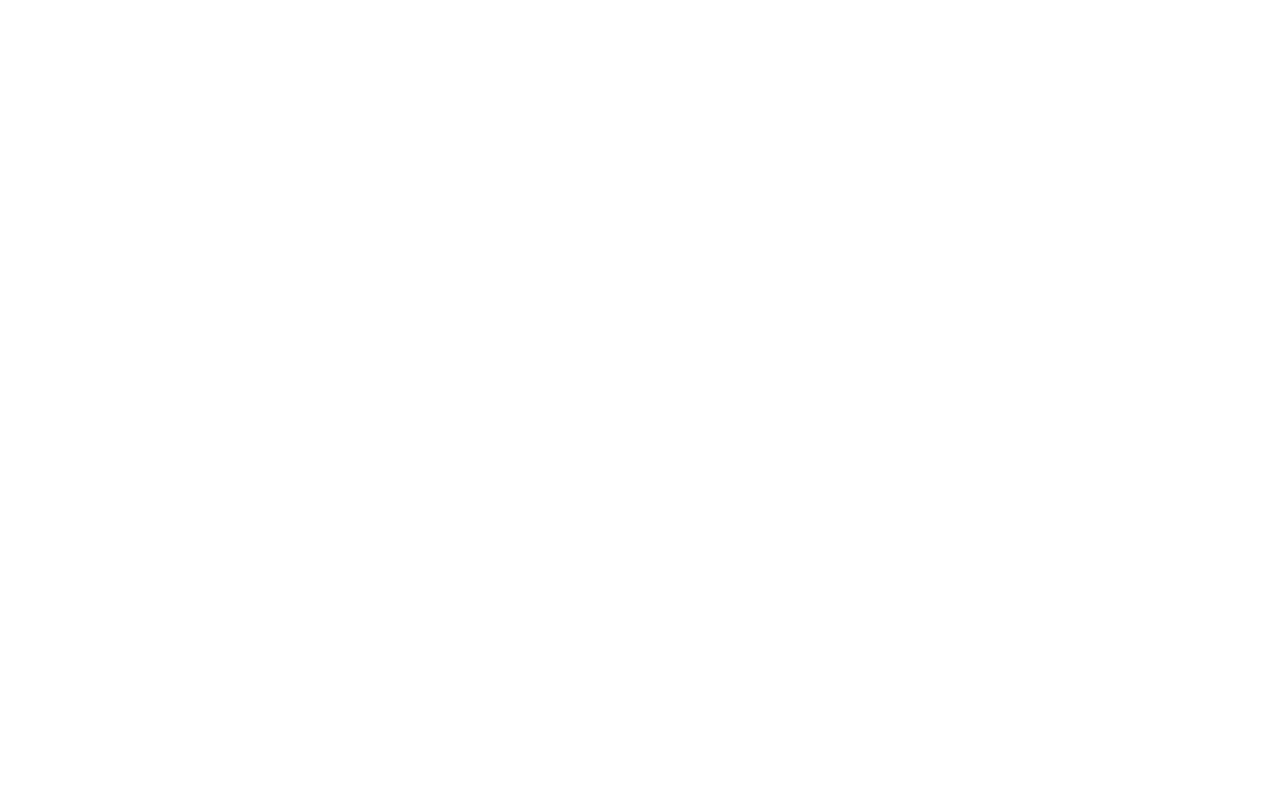
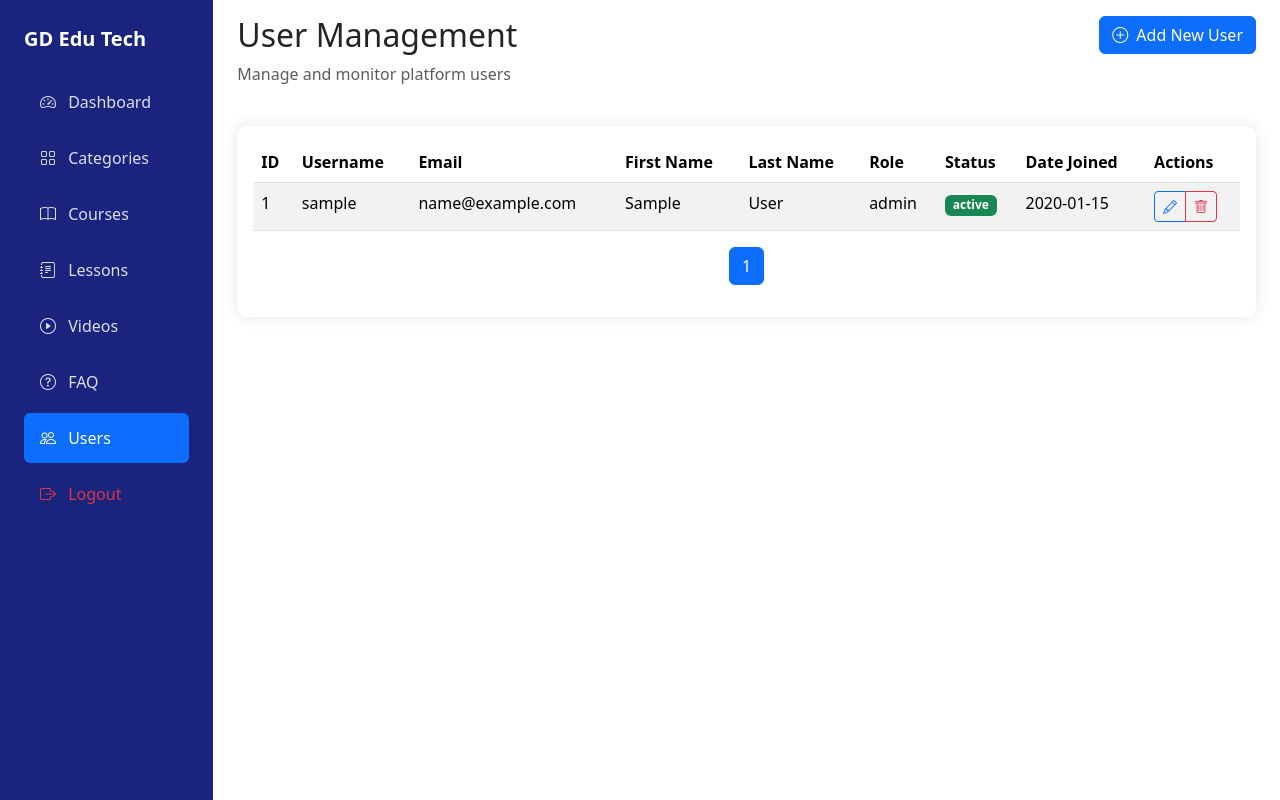
Before and after one commit to azlanajju/GD-Edu-Tech, a PHP site: page /gd-edu-tech/adminPanel/Users/users.php in a window 1280 px wide. Before the commit the page is empty. Run offline with PHP 8.4, Linux system fonts and the light colour scheme; tables that the repository leaves empty hold one stand-in row (values such as "Sample post").

Commit message:
added users.php and delete users functionality

```diff
--- a/adminPanel/Users/users.php
+++ b/adminPanel/Users/users.php
@@ -0,0 +1,211 @@
+<?php
+session_start();
+
+// Database connection
+require_once '../config.php';
+
+// Handle user deletion
+if (isset($_GET['delete']) && isset($_GET['id'])) {
+    $user_id = intval($_GET['id']);
+
+    $query = "DELETE FROM Users WHERE user_id = $user_id";
+    if (mysqli_query($conn, $query)) {
+        $_SESSION['message'] = "User deleted successfully.";
+        $_SESSION['message_type'] = "success";
+    } else {
+        $_SESSION['message'] = "Error deleting user: " . mysqli_error($conn);
+        $_SESSION['message_type'] = "danger";
+    }
+
+    header("Location: users.php");
+    exit();
+}
+
+// Pagination
+$page = isset($_GET['page']) ? intval($_GET['page']) : 1;
+$limit = 10;
+$offset = ($page - 1) * $limit;
+
+// Fetch total number of users
+$total_users_query = mysqli_query($conn, "SELECT COUNT(*) as count FROM Users");
+$total_users_row = mysqli_fetch_assoc($total_users_query);
+$total_users = $total_users_row['count'];
+$total_pages = ceil($total_users / $limit);
+
+// Fetch users with pagination
+$query = "SELECT * FROM Users ORDER BY date_joined DESC LIMIT $limit OFFSET $offset";
+$result = mysqli_query($conn, $query);
+
+// Get admin details from session
+$admin_name = $_SESSION['first_name'] ?? 'Admin';
+?>
+
+<!DOCTYPE html>
+<html lang="en">
+<head>
+    <meta charset="UTF-8">
+    <meta name="viewport" content="width=device-width, initial-scale=1.0">
+    <title>Users Management - GD Edu Tech</title>
+    <link href="https://cdn.jsdelivr.net/npm/bootstrap@5.3.2/dist/css/bootstrap.min.css" rel="stylesheet">
+    <link rel="stylesheet" href="https://cdn.jsdelivr.net/npm/bootstrap-icons@1.11.1/font/bootstrap-icons.css">
+    <link rel="stylesheet" href="../css/style.css">
+</head>
+<body>
+    <div class="container-fluid">
+        <div class="row">
+            <!-- Sidebar -->
+            <div class="col-auto col-md-3 col-xl-2 px-sm-2 px-0 sidebar">
+                <div class="d-flex flex-column align-items-center align-items-sm-start px-3 pt-2 min-vh-100">
+                    <a href="#" class="d-flex align-items-center pb-3 mb-md-1 mt-md-3 me-md-auto text-white text-decoration-none">
+                        <span class="fs-5 fw-bolder">GD Edu Tech</span>
+                    </a>
+                    <ul class="nav nav-pills flex-column mb-sm-auto mb-0 align-items-center align-items-sm-start w-100" id="menu">
+                        <li class="w-100">
+                            <a href="../index.php" class="nav-link">
+                                <i class="bi bi-speedometer2 me-2"></i> Dashboard
+                            </a>
+                        </li>
+                        <li class="w-100">
+                            <a href="categories.php" class="nav-link">
+                                <i class="bi bi-grid me-2"></i> Categories
+                            </a>
+                        </li>
+                        <li class="w-100">
+                            <a href="courses.php" class="nav-link">
+                                <i class="bi bi-book me-2"></i> Courses
+                            </a>
+                        </li>
+                        <li class="w-100">
+                            <a href="lessons.php" class="nav-link">
+                                <i class="bi bi-journal-text me-2"></i> Lessons
+                            </a>
+                        </li>
+                        <li class="w-100">
+                            <a href="videos.php" class="nav-link">
+                                <i class="bi bi-play-circle me-2"></i> Videos
+                            </a>
+                        </li>
+                        <li class="w-100">
+                            <a href="faq.php" class="nav-link">
+                                <i class="bi bi-question-circle me-2"></i> FAQ
+                            </a>
+                        </li>
+                        <li class="w-100">
+                            <a href="users.php" class="nav-link active">
+                                <i class="bi bi-people me-2"></i> Users
+                            </a>
+                        </li>
+                        <li class="w-100 mt-auto">
+                            <a href="logout.php" class="nav-link text-danger">
+                                <i class="bi bi-box-arrow-right me-2"></i> Logout
+                            </a>
+                        </li>
+                    </ul>
+                </div>
+            </div>
+
+            <!-- Main Content -->
+            <div class="col py-3">
+                <div class="container-fluid">
+                    <!-- Header -->
+                    <div class="row mb-4">
+                        <div class="col">
+                            <h2>User Management</h2>
+                            <p class="text-muted">Manage and monitor platform users</p>
+                        </div>
+                        <div class="col-auto">
+                            <a href="add_user.php" class="btn btn-primary">
+                                <i class="bi bi-plus-circle me-2"></i>Add New User
+                            </a>
+                        </div>
+                    </div>
+
+                    <!-- Alert Messages -->
+                    <?php if (isset($_SESSION['message'])): ?>
+                    <div class="alert alert-<?php echo $_SESSION['message_type']; ?> alert-dismissible fade show" role="alert">
+                        <?php
+                        echo htmlspecialchars($_SESSION['message']);
+                        unset($_SESSION['message']);
+                        unset($_SESSION['message_type']);
+                        ?>
+                        <button type="button" class="btn-close" data-bs-dismiss="alert" aria-label="Close"></button>
+                    </div>
+                    <?php endif; ?>
+
+                    <!-- Users Table -->
+                    <div class="card">
+                        <div class="card-body">
+                            <div class="table-responsive">
+                                <table class="table table-striped">
+                                    <thead>
+                                        <tr>
+                                            <th>ID</th>
+                                            <th>Username</th>
+                                            <th>Email</th>
+                                            <th>First Name</th>
+                                            <th>Last Name</th>
+                                            <th>Role</th>
+                                            <th>Status</th>
+                                            <th>Date Joined</th>
+                                            <th>Actions</th>
+                                        </tr>
+                                    </thead>
+                                    <tbody>
+                                        <?php while ($user = mysqli_fetch_assoc($result)): ?>
+                                        <tr>
+                                            <td><?php echo htmlspecialchars($user['user_id']); ?></td>
+                                            <td><?php echo htmlspecialchars($user['username']); ?></td>
+                                            <td><?php echo htmlspecialchars($user['email']); ?></td>
+                                            <td><?php echo htmlspecialchars($user['first_name']); ?></td>
+                                            <td><?php echo htmlspecialchars($user['last_name']); ?></td>
+                                            <td><?php echo htmlspecialchars($user['role']); ?></td>
+                                            <td>
+                                                <span class="badge
+                                                <?php
+                                                echo $user['status'] == 'active' ? 'bg-success' :
+                                                     ($user['status'] == 'inactive' ? 'bg-warning' : 'bg-danger');
+                                                ?>">
+                                                    <?php echo htmlspecialchars($user['status']); ?>
+                                                </span>
+                                            </td>
+                                            <td><?php echo date('Y-m-d', strtotime($user['date_joined'])); ?></td>
+                                            <td>
+                                                <div class="btn-group">
+                                                    <a href="edit_user.php?id=<?php echo $user['user_id']; ?>" class="btn btn-sm btn-outline-primary">
+                                                        <i class="bi bi-pencil"></i>
+                                                    </a>
+                                                    <a href="users.php?delete=1&id=<?php echo $user['user_id']; ?>"
+                                                       class="btn btn-sm btn-outline-danger"
+                                                       onclick="return confirm('Are you sure you want to delete this user?');">
+                                                        <i class="bi bi-trash"></i>
+                                                    </a>
+                                                </div>
+                                            </td>
+                                        </tr>
+                                        <?php endwhile; ?>
+                                    </tbody>
+                                </table>
+                            </div>
+
+                            <!-- Pagination -->
+                            <nav aria-label="User list pagination">
+                                <ul class="pagination justify-content-center">
+                                    <?php for ($i = 1; $i <= $total_pages; $i++): ?>
+                                        <li class="page-item <?php echo ($page == $i) ? 'active' : ''; ?>">
+                                            <a class="page-link" href="users.php?page=<?php echo $i; ?>">
+                                                <?php echo $i; ?>
+                                            </a>
+                                        </li>
+                                    <?php endfor; ?>
+                                </ul>
+                            </nav>
+                        </div>
+                    </div>
+                </div>
+            </div>
+        </div>
+    </div>
+
+    <script src="https://cdn.jsdelivr.net/npm/bootstrap@5.3.2/dist/js/bootstrap.bundle.min.js"></script>
+</body>
+</html>
--- /dev/null
+++ b/adminPanel/css/style.css
@@ -0,0 +1,39 @@
+.sidebar {
+  background: #1a237e !important;
+  min-height: 100vh;
+  color: white;
+}
+.nav-link {
+  color: rgba(255, 255, 255, 0.85);
+  padding: 0.8rem 1rem;
+  margin: 0.2rem 0;
+  border-radius: 0.5rem;
+}
+.nav-link:hover {
+  background: rgba(255, 255, 255, 0.1);
+  color: #ffffff;
+}
+.nav-link.active {
+  background: #283593;
+  color: white;
+}
+.card {
+  border: none;
+  border-radius: 10px;
+  box-shadow: 0 0 15px rgba(0, 0, 0, 0.1);
+}
+.stats-card {
+  background: linear-gradient(45deg, #3949ab, #283593);
+  color: white;
+}
+.table-card {
+  overflow: hidden;
+}
+.action-icon {
+  cursor: pointer;
+  padding: 5px;
+  font-size: 1.1rem;
+}
+.action-icon:hover {
+  color: #3949ab;
+}
```
Also changed, not shown: adminPanel/index.php (+2 -42 lines).
